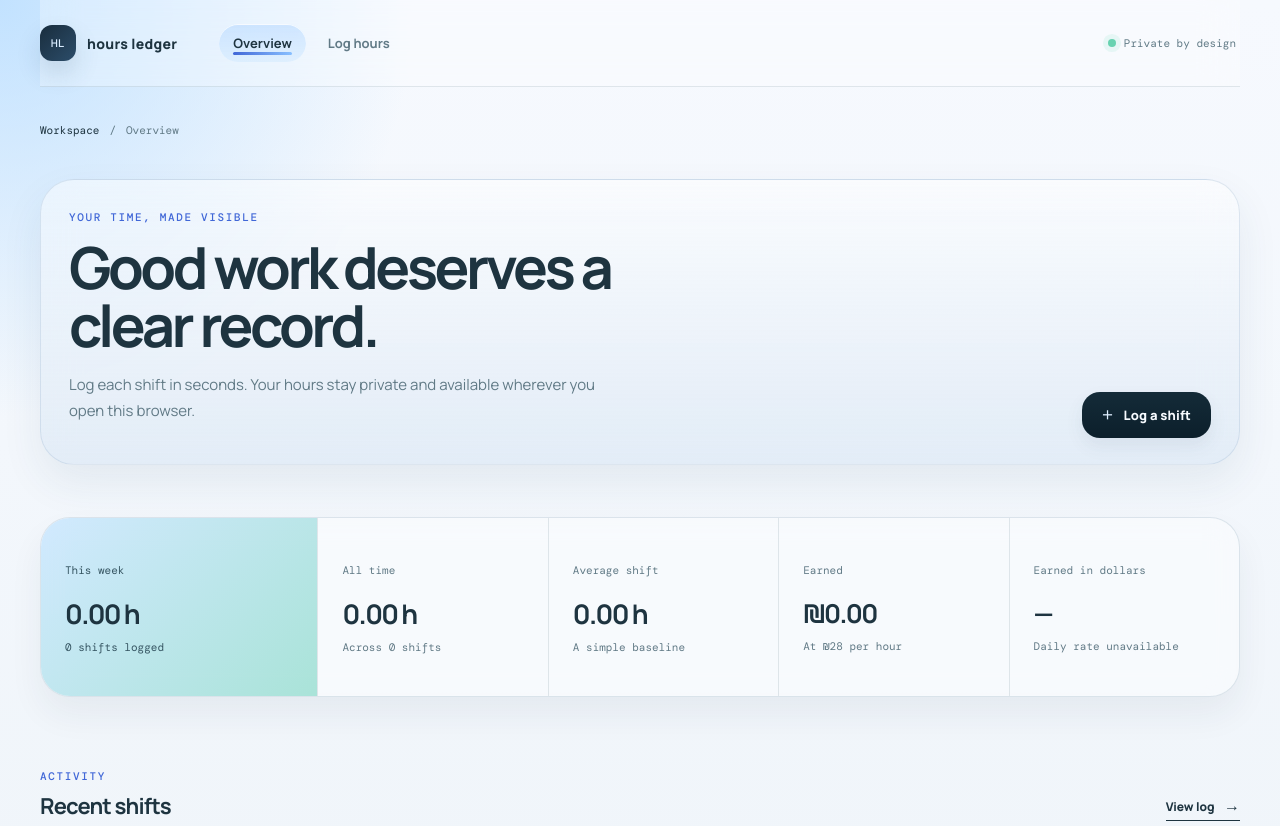
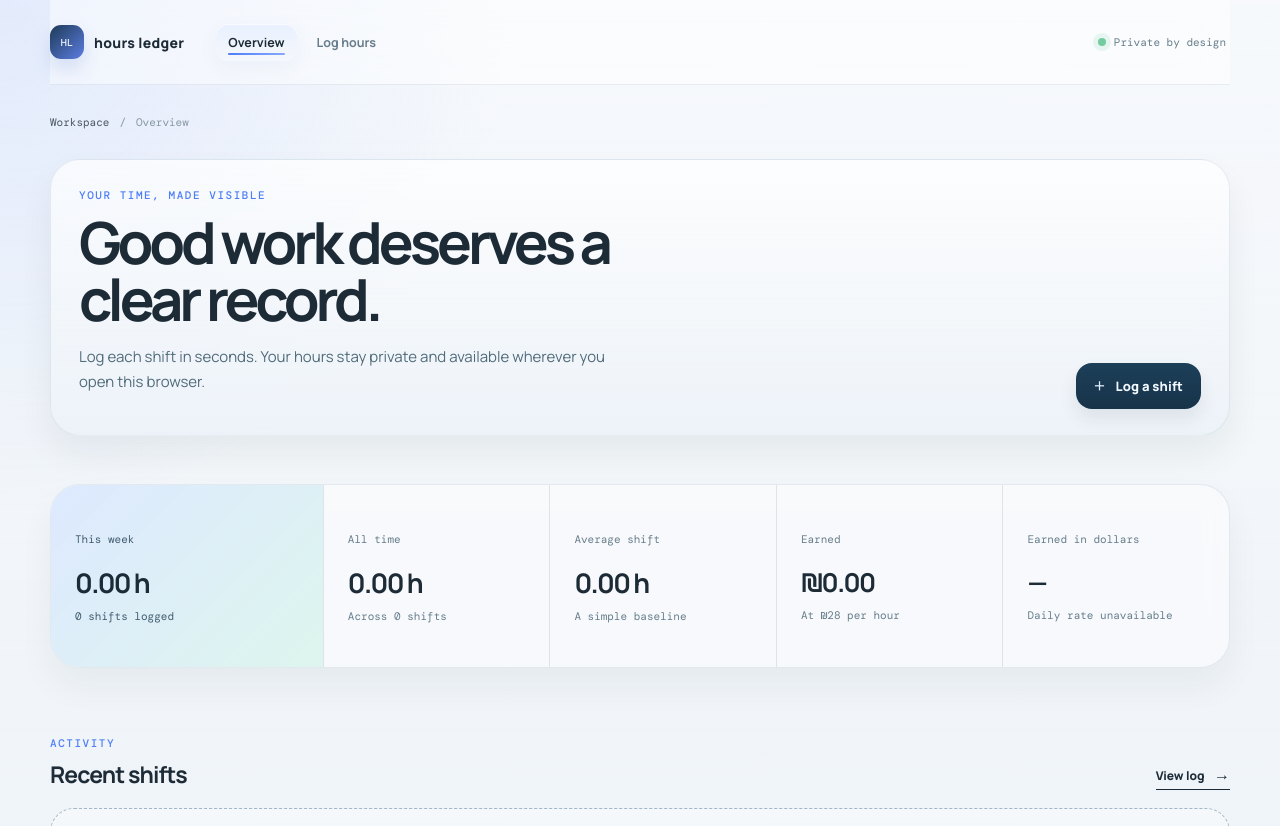
Before and after one commit to arielgrodsky-ship-it/work, a website built with Vite: page index.html in a window 1280 px wide. Shown: the top 826 px of the page. Built offline with nearby package versions, Linux system fonts and the light colour scheme; no server answers.

Commit message:
Add files via upload

```diff
--- a/src/style.css
+++ b/src/style.css
@@ -2,28 +2,33 @@
 
 :root {
   font-family: 'Manrope', sans-serif;
-  color: #1d2a36;
-  background: #edf3f9;
+  color: #1b2a31;
+  background: #edf3f8;
   font-synthesis: none;
-  --ink: #1e3440;
-  --ink-soft: #355562;
-  --muted: #617a86;
-  --line: rgba(120, 146, 156, 0.2);
-  --paper: rgba(240, 246, 251, 0.9);
-  --panel: rgba(255, 255, 255, 0.52);
-  --soft-panel: rgba(255, 255, 255, 0.32);
-  --glow: rgba(163, 212, 255, 0.42);
-  --accent: #cfe8ff;
-  --accent-strong: #89c0ff;
-  --accent-deep: #4067d7;
-  --mint: #d8f7ea;
-  --mint-strong: #7cd7b4;
-  --peach: #ffd8c6;
-  --peach-strong: #ffad87;
-  --shadow: rgba(28, 52, 72, 0.12);
-  --shadow-strong: rgba(28, 52, 72, 0.18);
-  --coral: #d76d61;
-  --coral-soft: #ffe5e0;
+  --ink: #1d2b36;
+  --ink-soft: #405d6f;
+  --muted: #677d8b;
+  --muted-strong: #516b7a;
+  --line: rgba(120, 137, 154, 0.2);
+  --paper: rgba(248, 250, 252, 0.94);
+  --panel: rgba(255, 255, 255, 0.72);
+  --panel-strong: rgba(255, 255, 255, 0.9);
+  --soft-panel: rgba(255, 255, 255, 0.38);
+  --accent: #e7f1ff;
+  --accent-strong: #9bbcf6;
+  --accent-deep: #4d7ef7;
+  --mint: #e2f9f3;
+  --mint-strong: #63c8aa;
+  --peach: #fff0e9;
+  --peach-strong: #f2b38a;
+  --shadow: rgba(15, 35, 46, 0.06);
+  --shadow-strong: rgba(15, 35, 46, 0.12);
+  --coral: #d77a6d;
+  --coral-soft: #ffe9e6;
+  --navy: #112f3f;
+  --navy-2: #1a4566;
+  --sage: #e4f5ee;
+  --blue-glow: rgba(120, 163, 255, 0.2);
 }
 
 * { box-sizing: border-box; }
@@ -34,10 +39,18 @@ body {
   margin: 0;
   min-width: 320px;
   background:
-    radial-gradient(circle at top left, rgba(174, 217, 255, 0.72), transparent 26rem),
-    radial-gradient(circle at bottom right, rgba(204, 242, 224, 0.8), transparent 22rem),
-    linear-gradient(180deg, #f6f9fe 0%, #edf3f8 100%);
+    radial-gradient(circle at top left, rgba(144, 177, 255, 0.26), transparent 32rem),
+    radial-gradient(circle at bottom right, rgba(120, 216, 189, 0.18), transparent 28rem),
+    linear-gradient(180deg, #f4f7fb 0%, #edf3f7 100%);
   color: var(--ink);
+}
+
+body::before {
+  content: "";
+  position: fixed;
+  inset: 0;
+  pointer-events: none;
+  background: linear-gradient(180deg, rgba(255,255,255,0.25), rgba(255,255,255,0));
 }
 
 a { color: inherit; text-decoration: none; }
@@ -45,12 +58,12 @@ button, input, textarea { font: inherit; }
 button, input, textarea, a { transition: all 0.2s ease; }
 
 :focus-visible {
-  outline: 3px solid rgba(89, 144, 227, 0.38);
+  outline: 3px solid rgba(85, 128, 210, 0.34);
   outline-offset: 3px;
 }
 
 .shell {
-  width: min(1200px, calc(100% - 52px));
+  width: min(1180px, calc(100% - 52px));
   margin: auto;
   min-height: 100vh;
   display: flex;
@@ -58,14 +71,14 @@ button, input, textarea, a { transition: all 0.2s ease; }
 }
 
 .topbar {
-  min-height: 86px;
+  min-height: 84px;
   display: flex;
   align-items: center;
-  gap: 30px;
-  border-bottom: 1px solid var(--line);
-  background: rgba(255, 255, 255, 0.28);
-  backdrop-filter: blur(18px);
-  -webkit-backdrop-filter: blur(18px);
+  gap: 24px;
+  border-bottom: 1px solid rgba(143, 162, 178, 0.18);
+  background: rgba(255, 255, 255, 0.46);
+  backdrop-filter: blur(22px);
+  -webkit-backdrop-filter: blur(22px);
   position: sticky;
   top: 0;
   z-index: 10;
@@ -74,7 +87,7 @@ button, input, textarea, a { transition: all 0.2s ease; }
 .brand {
   display: inline-flex;
   align-items: center;
-  gap: 11px;
+  gap: 10px;
   font-size: 14px;
   letter-spacing: 0.02em;
   font-weight: 800;
@@ -86,51 +99,51 @@ button, input, textarea, a { transition: all 0.2s ease; }
 .brand-mark {
   display: grid;
   place-items: center;
-  width: 36px;
-  height: 36px;
-  background: linear-gradient(135deg, #192d3d 0%, #2c4d6a 100%);
-  color: #d9ecff;
-  border-radius: 12px;
-  font: 500 11px 'DM Mono', monospace;
-  box-shadow: 0 12px 24px rgba(31, 70, 93, 0.15);
+  width: 34px;
+  height: 34px;
+  background: linear-gradient(135deg, #1d3b57, #5d7de2);
+  color: #ebf3ff;
+  border-radius: 11px;
+  font: 600 10px 'DM Mono', monospace;
+  box-shadow: 0 10px 18px rgba(76, 118, 194, 0.18);
 }
 
 .nav {
   display: flex;
+  align-items: center;
   gap: 8px;
-  margin-left: 12px;
-  height: 86px;
-  align-items: center;
+  margin-left: 8px;
+  height: 84px;
 }
 
 .nav-link {
   color: var(--muted);
-  font-size: 13px;
+  font-size: 12.5px;
   font-weight: 700;
   position: relative;
-  padding: 10px 14px;
-  border-radius: 999px;
+  padding: 10px 12px;
+  border-radius: 12px;
 }
 
 .nav-link:hover {
   color: var(--ink);
-  background: rgba(255, 255, 255, 0.36);
+  background: rgba(255, 255, 255, 0.38);
 }
 
 .nav-link.active {
   color: var(--ink);
-  background: linear-gradient(180deg, rgba(175, 212, 255, 0.5), rgba(206, 232, 255, 0.46));
-  box-shadow: inset 0 1px 0 rgba(255,255,255,0.8);
+  background: linear-gradient(180deg, rgba(232, 240, 255, 0.95), rgba(244, 247, 251, 0.95));
+  box-shadow: inset 0 1px 0 rgba(255,255,255,0.72), 0 6px 18px rgba(109, 134, 194, 0.08);
 }
 
 .nav-link.active::after {
   content: '';
   position: absolute;
-  left: 14px;
-  right: 14px;
-  bottom: 7px;
-  height: 3px;
-  background: linear-gradient(90deg, var(--accent-deep), var(--accent-strong));
+  left: 12px;
+  right: 12px;
+  bottom: 6px;
+  height: 2px;
+  background: linear-gradient(90deg, var(--accent-deep), #86a8ff);
   border-radius: 999px;
 }
 
@@ -145,15 +158,15 @@ button, input, textarea, a { transition: all 0.2s ease; }
 }
 
 .status-dot {
-  background: #67d2b0;
+  background: #73cb9f;
   width: 8px;
   height: 8px;
   border-radius: 50%;
-  box-shadow: 0 0 0 5px rgba(103, 210, 176, 0.12);
+  box-shadow: 0 0 0 5px rgba(115, 203, 159, 0.14);
 }
 
 .page {
-  padding: 36px 0 72px;
+  padding: 30px 0 72px;
   flex: 1;
 }
 
@@ -162,7 +175,7 @@ button, input, textarea, a { transition: all 0.2s ease; }
   gap: 10px;
   color: var(--muted);
   font: 11px 'DM Mono', monospace;
-  margin-bottom: 42px;
+  margin-bottom: 30px;
 }
 
 .breadcrumb a { color: var(--ink); }
@@ -172,36 +185,36 @@ button, input, textarea, a { transition: all 0.2s ease; }
   align-items: end;
   justify-content: space-between;
   gap: 28px;
-  margin-bottom: 52px;
-  padding: 30px 28px 26px;
-  background: linear-gradient(180deg, rgba(255,255,255,0.46), rgba(220,232,245,0.72));
-  border: 1px solid rgba(167, 189, 212, 0.35);
-  border-radius: 34px;
-  box-shadow: 0 18px 42px rgba(42, 71, 96, 0.08);
+  margin-bottom: 48px;
+  padding: 28px 28px 26px;
+  background: linear-gradient(180deg, rgba(255,255,255,0.7), rgba(236, 242, 248, 0.9));
+  border: 1px solid rgba(165, 183, 201, 0.24);
+  border-radius: 30px;
+  box-shadow: 0 18px 34px rgba(14, 26, 37, 0.06);
   backdrop-filter: blur(18px);
   -webkit-backdrop-filter: blur(18px);
 }
 
 .eyebrow {
-  margin: 0 0 14px;
+  margin: 0 0 12px;
   color: var(--accent-deep);
-  font: 500 11px 'DM Mono', monospace;
-  letter-spacing: 0.15em;
+  font: 700 11px 'DM Mono', monospace;
+  letter-spacing: 0.14em;
   text-transform: uppercase;
 }
 
 h1, h2, h3, p { margin-top: 0; }
 
 h1 {
-  max-width: 640px;
-  margin-bottom: 18px;
-  font-size: clamp(35px, 5vw, 58px);
-  line-height: 1;
-  letter-spacing: -0.06em;
+  max-width: 650px;
+  margin-bottom: 16px;
+  font-size: clamp(36px, 5vw, 58px);
+  line-height: 0.98;
+  letter-spacing: -0.07em;
 }
 
 h2 {
-  font-size: 22px;
+  font-size: 23px;
   letter-spacing: -0.04em;
   margin-bottom: 0;
 }
@@ -209,16 +222,16 @@ h2 {
 h3 { font-size: 17px; margin-bottom: 8px; }
 
 .lede {
-  max-width: 540px;
-  color: var(--muted);
-  line-height: 1.7;
+  max-width: 560px;
+  color: var(--muted-strong);
+  line-height: 1.68;
   font-size: 15px;
 }
 
 .button {
   border: 0;
-  border-radius: 18px;
-  padding: 14px 20px;
+  border-radius: 16px;
+  padding: 14px 18px;
   display: inline-flex;
   align-items: center;
   justify-content: center;
@@ -228,25 +241,25 @@ h3 { font-size: 17px; margin-bottom: 8px; }
   font-weight: 800;
   letter-spacing: 0.01em;
   text-decoration: none;
-  box-shadow: 0 8px 18px rgba(34, 60, 83, 0.08);
+  box-shadow: 0 10px 18px rgba(17, 30, 44, 0.08);
 }
 
 .button:hover {
   transform: translateY(-1px);
-  box-shadow: 0 12px 22px rgba(34, 60, 83, 0.12);
+  box-shadow: 0 14px 22px rgba(17, 30, 44, 0.1);
 }
 
 .button:active { transform: translateY(0); }
 
 .button-primary {
-  background: linear-gradient(180deg, #142b38 0%, #0c1f2b 100%);
-  color: #f7fbff;
+  background: linear-gradient(180deg, #1d3f59 0%, #173349 100%);
+  color: #f3f9ff;
 }
 
 .button-secondary {
-  background: rgba(255,255,255,0.6);
+  background: rgba(255,255,255,0.8);
   color: var(--ink);
-  border: 1px solid rgba(125, 149, 164, 0.2);
+  border: 1px solid rgba(126, 147, 162, 0.22);
 }
 
 .button-quiet {
@@ -256,7 +269,7 @@ h3 { font-size: 17px; margin-bottom: 8px; }
 }
 
 .button-icon {
-  color: #dfefff;
+  color: #dfedff;
   font-size: 20px;
   font-weight: 400;
   line-height: 10px;
@@ -265,30 +278,30 @@ h3 { font-size: 17px; margin-bottom: 8px; }
 .stats-grid {
   display: grid;
   grid-template-columns: 1.2fr repeat(4, minmax(160px, 1fr));
-  margin-bottom: 72px;
-  border: 1px solid rgba(164, 185, 200, 0.34);
+  margin-bottom: 68px;
+  border: 1px solid rgba(163, 179, 196, 0.24);
   border-radius: 30px;
   overflow: hidden;
-  box-shadow: 0 18px 34px rgba(28, 52, 72, 0.06);
-  background: rgba(255,255,255,0.28);
-  backdrop-filter: blur(14px);
-  -webkit-backdrop-filter: blur(14px);
+  background: rgba(255,255,255,0.35);
+  box-shadow: 0 18px 34px rgba(17, 35, 48, 0.05);
+  backdrop-filter: blur(12px);
+  -webkit-backdrop-filter: blur(12px);
 }
 
 .stat-card {
-  min-height: 178px;
+  min-height: 182px;
   padding: 24px 24px 22px;
   border-left: 1px solid var(--line);
   display: flex;
   flex-direction: column;
   justify-content: center;
-  background: rgba(255,255,255,0.18);
+  background: rgba(255,255,255,0.14);
 }
 
 .stat-card:first-child { border-left: 0; }
 
 .stat-featured {
-  background: linear-gradient(135deg, rgba(205,231,255,0.9), rgba(161,224,212,0.9));
+  background: linear-gradient(135deg, rgba(220, 232, 255, 0.96), rgba(218, 244, 236, 0.92));
 }
 
 .stat-label, .stat-note, .section-count {
@@ -312,7 +325,7 @@ h3 { font-size: 17px; margin-bottom: 8px; }
   display: flex;
   align-items: end;
   justify-content: space-between;
-  margin-bottom: 20px;
+  margin-bottom: 18px;
 }
 
 .section-heading .eyebrow { margin-bottom: 8px; }
@@ -327,16 +340,17 @@ h3 { font-size: 17px; margin-bottom: 8px; }
 .text-link span { font-size: 16px; margin-left: 7px; }
 
 .entry-list {
-  border-top: 1px solid var(--line);
-  background: rgba(255,255,255,0.22);
-  border-radius: 22px;
+  border: 1px solid rgba(162, 181, 197, 0.2);
+  background: rgba(255,255,255,0.38);
+  border-radius: 24px;
   overflow: hidden;
-  backdrop-filter: blur(14px);
-  -webkit-backdrop-filter: blur(14px);
+  backdrop-filter: blur(12px);
+  -webkit-backdrop-filter: blur(12px);
+  box-shadow: 0 12px 22px rgba(24, 37, 48, 0.04);
 }
 
 .entry-row {
-  min-height: 84px;
+  min-height: 86px;
   border-bottom: 1px solid var(--line);
   display: grid;
   grid-template-columns: 64px 1fr auto auto;
@@ -344,6 +358,8 @@ h3 { font-size: 17px; margin-bottom: 8px; }
   gap: 20px;
   padding: 10px 0;
 }
+
+.entry-row:last-child { border-bottom: 0; }
 
 .entry-date {
   display: flex;
@@ -382,7 +398,7 @@ h3 { font-size: 17px; margin-bottom: 8px; }
 }
 
 .entry-hours {
-  font: 500 13px 'DM Mono', monospace;
+  font: 600 13px 'DM Mono', monospace;
   white-space: nowrap;
   color: var(--ink-soft);
 }
@@ -394,8 +410,8 @@ h3 { font-size: 17px; margin-bottom: 8px; }
 }
 
 .icon-button {
-  border: 1px solid transparent;
-  background: rgba(255,255,255,0.34);
+  border: 1px solid rgba(145, 164, 179, 0.22);
+  background: rgba(255,255,255,0.4);
   color: var(--muted);
   cursor: pointer;
   font-size: 11px;
@@ -405,20 +421,20 @@ h3 { font-size: 17px; margin-bottom: 8px; }
 
 .icon-button:hover {
   color: var(--ink);
-  background: rgba(255,255,255,0.6);
+  background: rgba(255,255,255,0.62);
 }
 
-.icon-button.danger { color: #9a4f45; }
+.icon-button.danger { color: #a85b4e; }
 .icon-button.danger:hover {
   background: var(--coral-soft);
-  color: #7d403a;
+  color: #86463d;
 }
 
 .empty-state {
   padding: 64px 20px;
   text-align: center;
-  border: 1px dashed rgba(124, 166, 188, 0.7);
-  background: linear-gradient(180deg, rgba(255,255,255,0.42), rgba(234,243,250,0.86));
+  border: 1px dashed rgba(116, 146, 165, 0.62);
+  background: linear-gradient(180deg, rgba(255,255,255,0.38), rgba(233,242,250,0.88));
   border-radius: 24px;
 }
 
@@ -444,10 +460,10 @@ h3 { font-size: 17px; margin-bottom: 8px; }
   grid-template-columns: 1fr 1fr;
   gap: 22px;
   padding: 22px 24px 28px;
-  border: 1px solid rgba(164, 185, 200, 0.32);
+  border: 1px solid rgba(156, 178, 198, 0.28);
   border-radius: 30px;
-  background: rgba(255,255,255,0.38);
-  box-shadow: 0 14px 28px rgba(26, 53, 72, 0.06);
+  background: rgba(255,255,255,0.42);
+  box-shadow: 0 14px 28px rgba(17, 35, 47, 0.04);
   backdrop-filter: blur(12px);
   -webkit-backdrop-filter: blur(12px);
 }
@@ -471,7 +487,7 @@ h3 { font-size: 17px; margin-bottom: 8px; }
 }
 
 input, textarea {
-  border: 1px solid rgba(142, 164, 177, 0.35);
+  border: 1px solid rgba(144, 165, 181, 0.38);
   border-radius: 16px;
   background: rgba(255,255,255,0.72);
   padding: 13px 14px;
@@ -481,11 +497,11 @@ input, textarea {
   resize: vertical;
 }
 
-input:hover, textarea:hover { border-color: rgba(112, 142, 163, 0.45); }
+input:hover, textarea:hover { border-color: rgba(110, 133, 150, 0.42); }
 
 input:focus, textarea:focus {
-  border-color: rgba(53, 92, 143, 0.8);
-  box-shadow: 0 0 0 4px rgba(138, 192, 255, 0.22);
+  border-color: rgba(57, 101, 168, 0.82);
+  box-shadow: 0 0 0 4px rgba(96, 155, 255, 0.18);
 }
 
 .form-actions {
```
